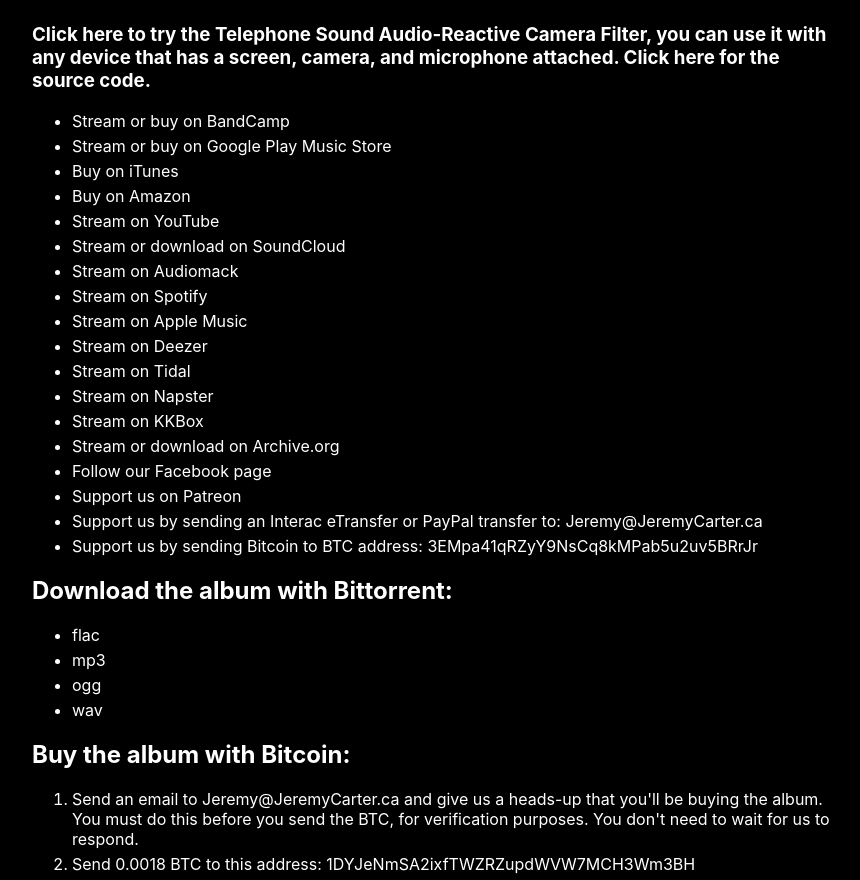
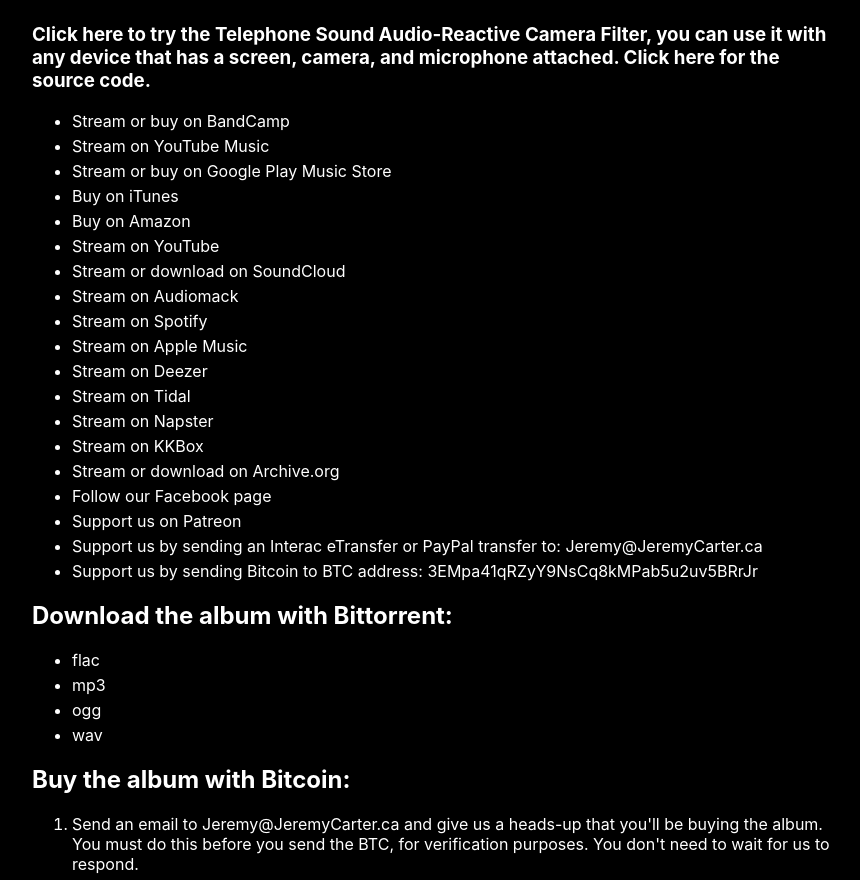
Before and after one commit to defcronyke/telephonesound, a React (Create React App) app: page /ellipsis in a window 1280 px wide. Shown: the part 1280-2160 px from the top of the page, without its empty margins (208-1068 px from the left). Built offline with nearby package versions, Linux system fonts and the light colour scheme.

Commit message:
Add link to YouTube Music for Empty Spaces.

```diff
--- a/src/ellipsis.js
+++ b/src/ellipsis.js
@@ -25,6 +25,7 @@
 
           <ul>
             <li><a href="https://telephonesound.bandcamp.com/album/ellipsis-deluxe" target="_blank" rel="noopener noreferrer">Stream or buy on BandCamp</a></li>
+            <li><a href="https://music.youtube.com/playlist?list=OLAK5uy_l4K4jTsPGEPoTMZ44BZCvTlKXdxiNnAvg" target="_blank" rel="noopener noreferrer">Stream on YouTube Music</a></li>
             <li><a href="https://play.google.com/store/music/album/Telephone_Sound_Ellipsis_Deluxe?id=Bwffsvzgbil7t3ekjtrshadkzmu" target="_blank" rel="noopener noreferrer">Stream or buy on Google Play Music Store</a></li>
             {/* <li><a href="https://play.google.com/store/music/album/Telephone_Sound_Ellipsis_Deluxe?id=Bjhbpztgl4hfj75bd4opfp4grai" target="_blank" rel="noopener noreferrer">Stream or buy on Google Play Music Store</a></li> */}
             <li><a href="https://itunes.apple.com/us/album/ellipsis-deluxe/1435660482?uo=4&app=music&at=1001lry3&ct=dashboard&app=itunes&at=1001lry3&ct=dashboard" target="_blank" rel="noopener noreferrer">Buy on iTunes</a></li>
--- a/src/emptySpaces.js
+++ b/src/emptySpaces.js
@@ -25,6 +25,7 @@
 
           <ul>
             <li><a href="https://telephonesound.bandcamp.com/album/empty-spaces" target="_blank" rel="noopener noreferrer">Stream or buy on BandCamp</a></li>
+            <li><a href="https://music.youtube.com/playlist?list=OLAK5uy_l4K4jTsPGEPoTMZ44BZCvTlKXdxiNnAvg" target="_blank" rel="noopener noreferrer">Stream on YouTube Music</a></li>
             <li><a href="https://play.google.com/store/music/album/Telephone_Sound_Empty_Spaces?id=B7nnp7msl3myudmptcwtn2jgdfe" target="_blank" rel="noopener noreferrer">Stream or buy on Google Play Music Store</a></li>
             {/* <li><a href="https://play.google.com/store/music/album/Telephone_Sound_Empty_Spaces?id=Bnsveoyptamxwfpaln2gx6yej3m" target="_blank" rel="noopener noreferrer">Stream or buy on Google Play Music Store</a></li> */}
             <li><a href="https://itunes.apple.com/us/album/empty-spaces/1452079648?app=itunes&ign-mpt=uo%3D4" target="_blank" rel="noopener noreferrer">Buy on iTunes</a></li>
```
